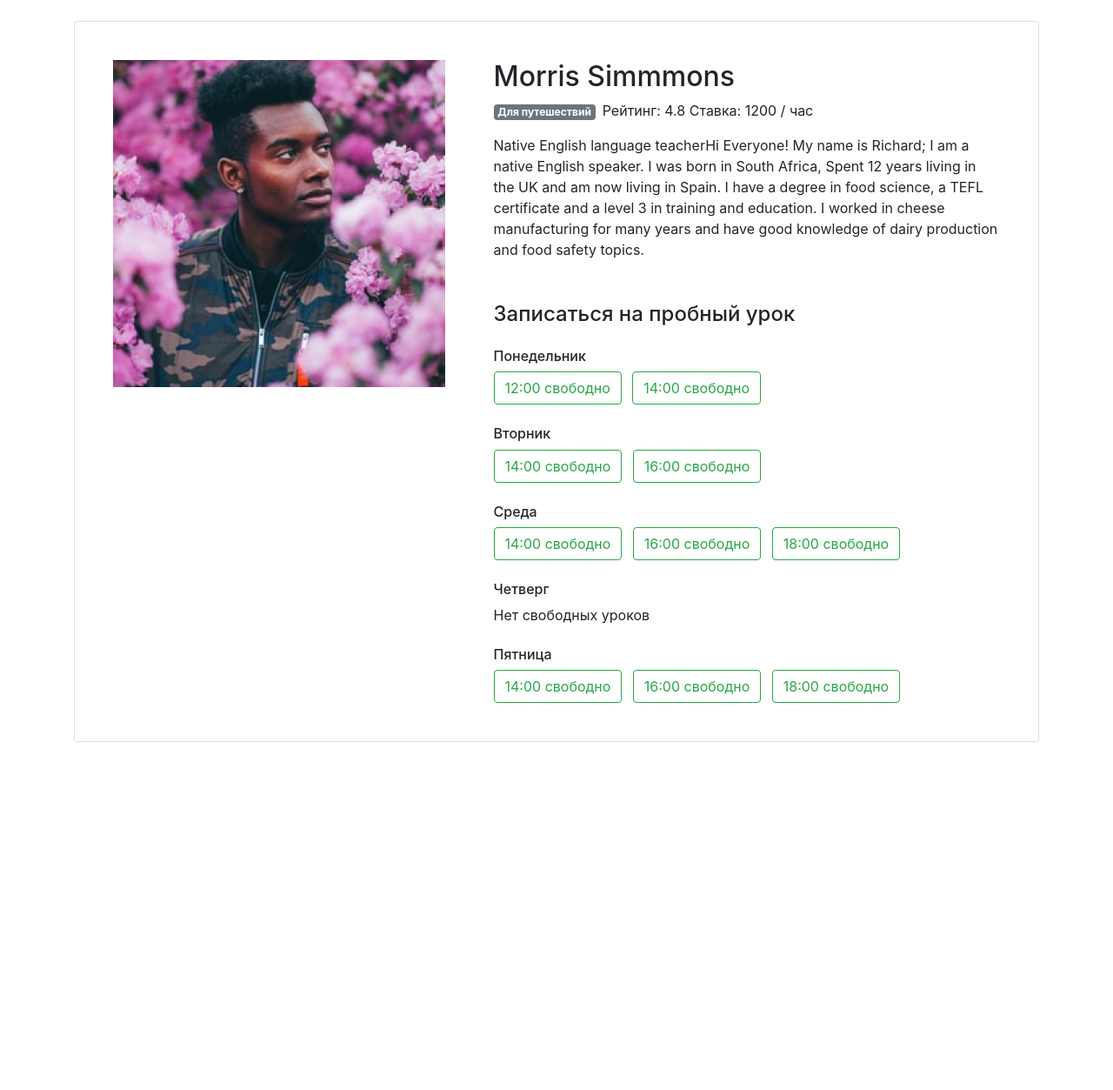
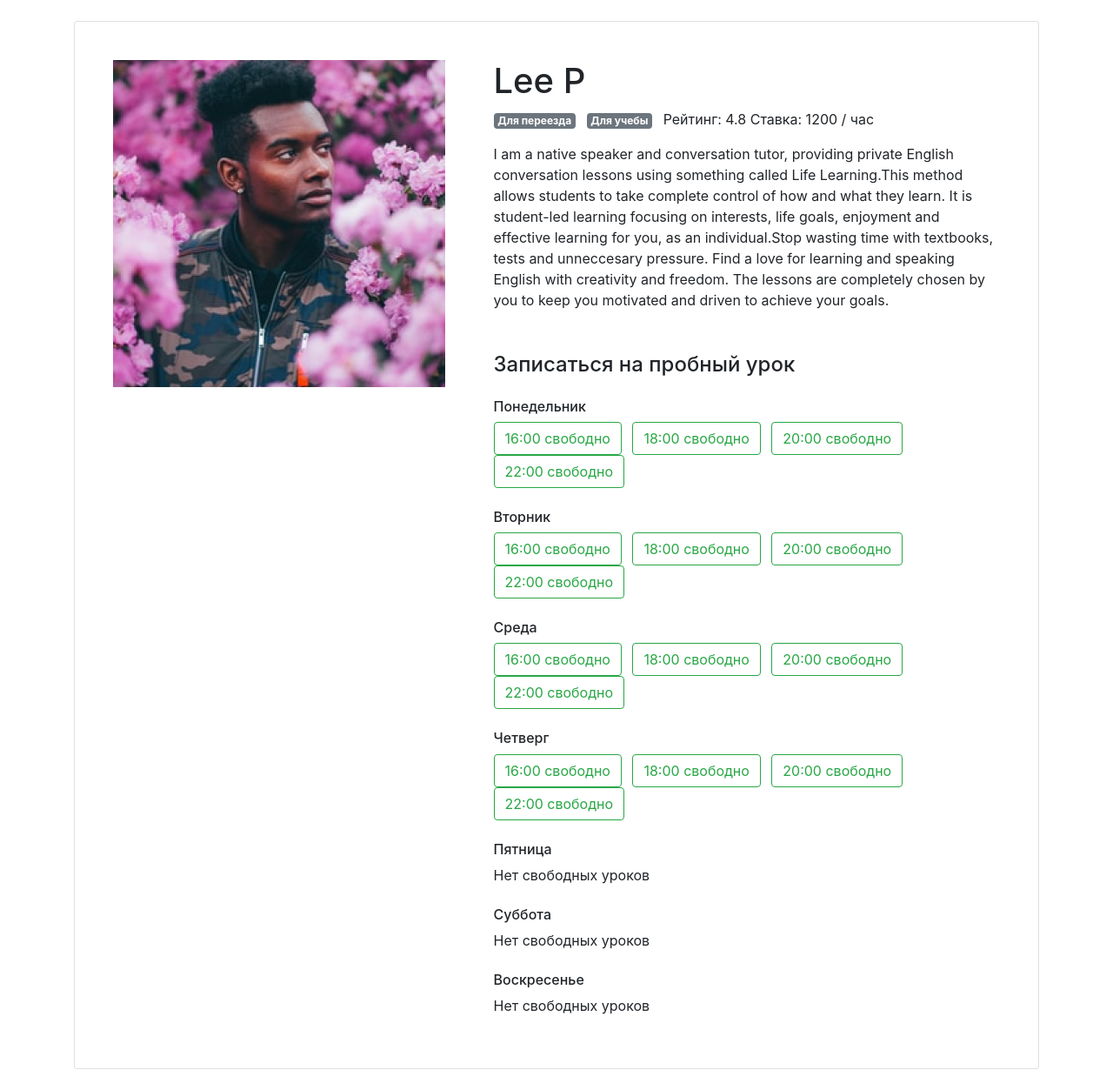
Before and after one commit to allearning/Flask_Stepik_P2, a Flask app: page /profiles/1/ in a window 1280 px wide. Shown: the part 72-1325 px from the top of the page at 87% size. Before the commit the page ends 925 px from the top, so only its background shows below. Run offline with Flask 2, Linux system fonts and the light colour scheme; some libraries are stand-ins or nearby versions.

Commit message:
@app.route('/profiles/<int:teacher_id>/') and profile.html coded

```diff
--- a/app.py
+++ b/app.py
@@ -1,7 +1,15 @@
+import json
+
 from flask import Flask, request, render_template
 from wtforms.validators import InputRequired, Email
 from flask_wtf import FlaskForm
 from wtforms import StringField
+
+
+DAYS_OF_WEEK = {"mon": "Понедельник", "tue": "Вторник", "wed": "Среда", "thu": "Четверг", "fri": "Пятница", "sat": "Суббота", "sun": "Воскресенье"}
+GOALS_TEXT = {}
+with open("data/goals.json") as g:
+    GOALS_TEXT = json.load(g)
 
 
 app = Flask(__name__)
@@ -18,14 +26,19 @@ def render_index():
 @app.route('/goals/<goal>/')
 def render_goal(goal):
 
-    output = render_template("goal.html", )
+    output = render_template("goal.html", goal=goal)
     return output
 
 
-@app.route('/profiles/<teacher_id>/')
+@app.route('/profiles/<int:teacher_id>/')
 def render_profile(teacher_id):
-
-    output = render_template("profile.html", )
+    with open("data/teachers.json", "r") as t_file:
+        teachers = json.load(t_file)
+    teacher = teachers[teacher_id]
+    free_time = {}
+    for day, times in teacher["free"].items():
+        free_time[day] = [time for time in times.keys() if times[time]]
+    output = render_template("profile.html", teacher=teacher, text_goals=GOALS_TEXT, week_days=DAYS_OF_WEEK, free=free_time)
     return output
 
 
@@ -37,21 +50,21 @@ def render_request():
 
 
 @app.route('/request_done/')
-def render_request():
+def render_request_done():
 
     output = render_template("request_done.html", )
     return output
 
 
 @app.route('/booking/<teacher_id>/<weekday>/<time>/')
-def render_request(teacher_id, weekday, time):
+def render_booking(teacher_id, weekday, time):
 
     output = render_template("booking.html", )
     return output
 
 
 @app.route('/booking_done/')
-def render_request_done():
+def render_booking_done():
 
     output = render_template("request_done.html", )
     return output
--- a/templates/profile.html
+++ b/templates/profile.html
@@ -4,14 +4,16 @@
 <head>
     <meta charset="UTF-8">
     <title>TINYSTEPS</title>
-  <link rel="stylesheet" href="https://stackpath.bootstrapcdn.com/bootstrap/4.3.1/css/bootstrap.min.css" integrity="sha384-ggOyR0iXCbMQv3Xipma34MD+dH/1fQ784/j6cY/iJTQUOhcWr7x9JvoRxT2MZw1T" crossorigin="anonymous">
+    <link rel="stylesheet" href="https://stackpath.bootstrapcdn.com/bootstrap/4.3.1/css/bootstrap.min.css"
+          integrity="sha384-ggOyR0iXCbMQv3Xipma34MD+dH/1fQ784/j6cY/iJTQUOhcWr7x9JvoRxT2MZw1T" crossorigin="anonymous">
 </head>
 
 <body>
 <header class="container mt-3">
     <nav class="navbar navbar-expand-lg navbar-light bg-light">
         <a class="navbar-brand" href="#">TINYSTEPS</a>
-      <button class="navbar-toggler" type="button" data-toggle="collapse" data-target="#navbarNav" aria-controls="navbarNav" aria-expanded="false" aria-label="Toggle navigation">
+        <button class="navbar-toggler" type="button" data-toggle="collapse" data-target="#navbarNav"
+                aria-controls="navbarNav" aria-expanded="false" aria-label="Toggle navigation">
             <span class="navbar-toggler-icon"></span>
         </button>
         <div class="collapse navbar-collapse" id="navbarNav">
@@ -38,9 +40,13 @@
 
                     <section class="teacher=info">
 
-              <h1 class="h2">Morris Simmmons</h1>
-              <p><span class="badge badge-secondary mr-2">Для путешествий </span>Рейтинг: 4.8 Ставка: 1200 / час</p>
-              <p>Native English language teacherHi Everyone! My name is Richard; I am a native English speaker. I was born in South Africa, Spent 12 years living in the UK and am now living in Spain. I have a degree in food science, a TEFL certificate and a level 3 in training and education. I worked in cheese manufacturing for many years and have good knowledge of dairy production and food safety topics.</p>
+                        <h1 class="h1">{{ teacher.name }}</h1>
+                        <p>
+                            {% for goal in teacher.goals %}
+                                <span class="badge badge-secondary mr-2">{{ text_goals[goal] }}</span>
+                            {% endfor %}
+                            Рейтинг: {{ teacher.rating }} Ставка: {{ teacher.price }} / час</p>
+                        <p>{{ teacher.about }}</p>
 
                     </section>
 
@@ -48,27 +54,15 @@
 
                         <h4 class="mb-4 mt-5">Записаться на пробный урок</h4>
 
-              <h6 class="mt-4">Понедельник</h6>
-              <a href="#" class="btn btn-outline-success mr-2">12:00 свободно</a>
-              <a href="#" class="btn btn-outline-success  mr-2">14:00 свободно</a>
-
-              <h6 class="mt-4">Вторник</h6>
-              <a href="#" class="btn btn-outline-success  mr-2">14:00 свободно</a>
-              <a href="#" class="btn btn-outline-success  mr-2">16:00 свободно</a>
-
-              <h6 class="mt-4">Среда</h6>
-              <a href="#" class="btn btn-outline-success  mr-2">14:00 свободно</a>
-              <a href="#" class="btn btn-outline-success  mr-2">16:00 свободно</a>
-              <a href="#" class="btn btn-outline-success  mr-2">18:00 свободно</a>
-
-              <h6 class="mt-4">Четверг</h6>
-
+                        {% for day, times in free.items() %}
+                            <h6 class="mt-4">{{ week_days[day] }}</h6>
+                            {% for t in times %}
+                                    <a href="{{ url_for("render_booking", teacher_id=teacher.id, weekday=day, time=t) }}"
+                                       class="btn btn-outline-success mr-2">{{ t }} свободно</a>
+                            {% else %}
                                 <p>Нет свободных уроков</p>
-
-              <h6 class="mt-4">Пятница</h6>
-              <a href="#" class="btn btn-outline-success  mr-2">14:00 свободно</a>
-              <a href="#" class="btn btn-outline-success  mr-2">16:00 свободно</a>
-              <a href="#" class="btn btn-outline-success  mr-2">18:00 свободно</a>
+                            {% endfor %}
+                        {% endfor %}
 
                     </section>
 
@@ -78,9 +72,15 @@
 
     </div>
 </main>
-  <script src="https://code.jquery.com/jquery-3.2.1.slim.min.js" integrity="sha384-KJ3o2DKtIkvYIK3UENzmM7KCkRr/rE9/Qpg6aAZGJwFDMVNA/GpGFF93hXpG5KkN" crossorigin="anonymous"></script>
-  <script src="https://cdnjs.cloudflare.com/ajax/libs/popper.js/1.12.9/umd/popper.min.js" integrity="sha384-ApNbgh9B+Y1QKtv3Rn7W3mgPxhU9K/ScQsAP7hUibX39j7fakFPskvXusvfa0b4Q" crossorigin="anonymous"></script>
-  <script src="https://maxcdn.bootstrapcdn.com/bootstrap/4.0.0/js/bootstrap.min.js" integrity="sha384-JZR6Spejh4U02d8jOt6vLEHfe/JQGiRRSQQxSfFWpi1MquVdAyjUar5+76PVCmYl" crossorigin="anonymous"></script>
+<script src="https://code.jquery.com/jquery-3.2.1.slim.min.js"
+        integrity="sha384-KJ3o2DKtIkvYIK3UENzmM7KCkRr/rE9/Qpg6aAZGJwFDMVNA/GpGFF93hXpG5KkN"
+        crossorigin="anonymous"></script>
+<script src="https://cdnjs.cloudflare.com/ajax/libs/popper.js/1.12.9/umd/popper.min.js"
+        integrity="sha384-ApNbgh9B+Y1QKtv3Rn7W3mgPxhU9K/ScQsAP7hUibX39j7fakFPskvXusvfa0b4Q"
+        crossorigin="anonymous"></script>
+<script src="https://maxcdn.bootstrapcdn.com/bootstrap/4.0.0/js/bootstrap.min.js"
+        integrity="sha384-JZR6Spejh4U02d8jOt6vLEHfe/JQGiRRSQQxSfFWpi1MquVdAyjUar5+76PVCmYl"
+        crossorigin="anonymous"></script>
 </body>
 
 </html>
```
Lines whose indentation alone changed are shown as unchanged.
